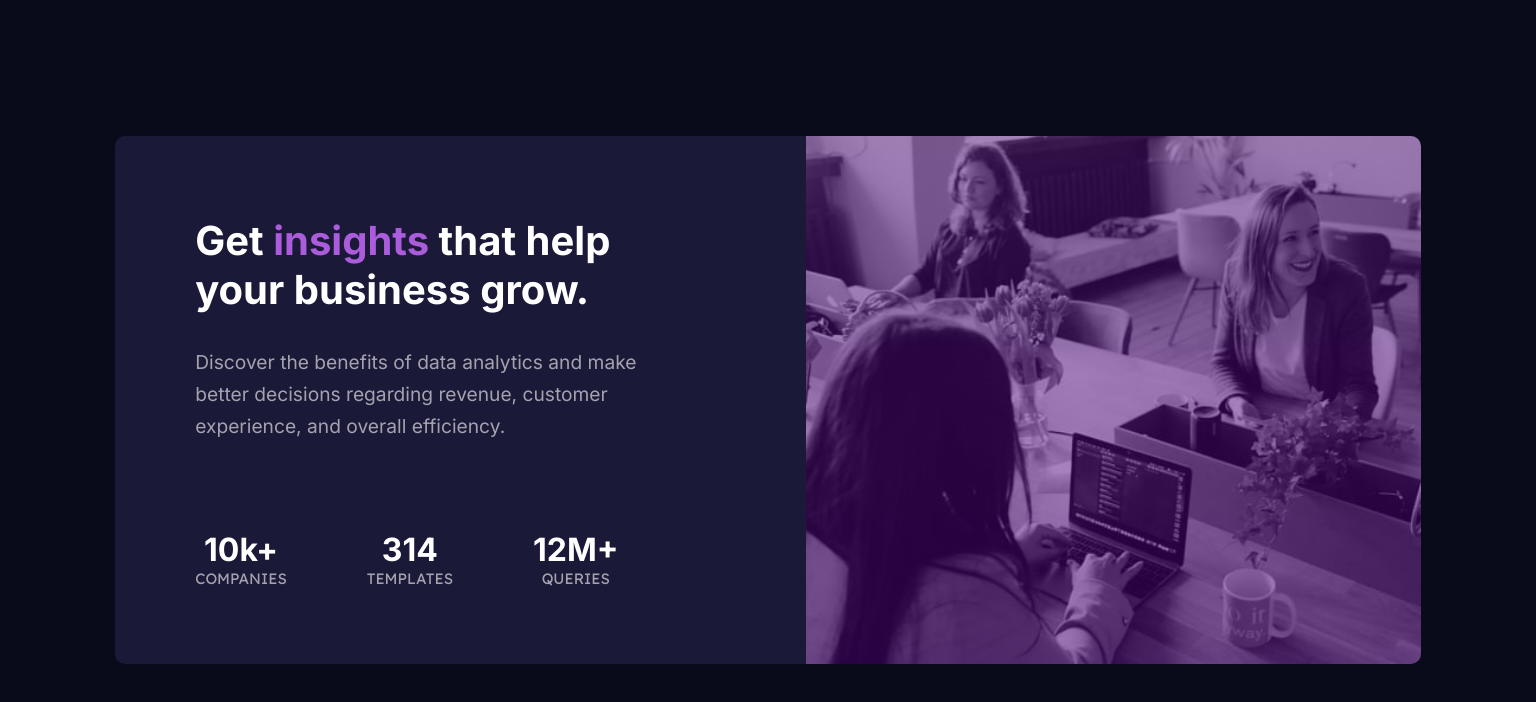
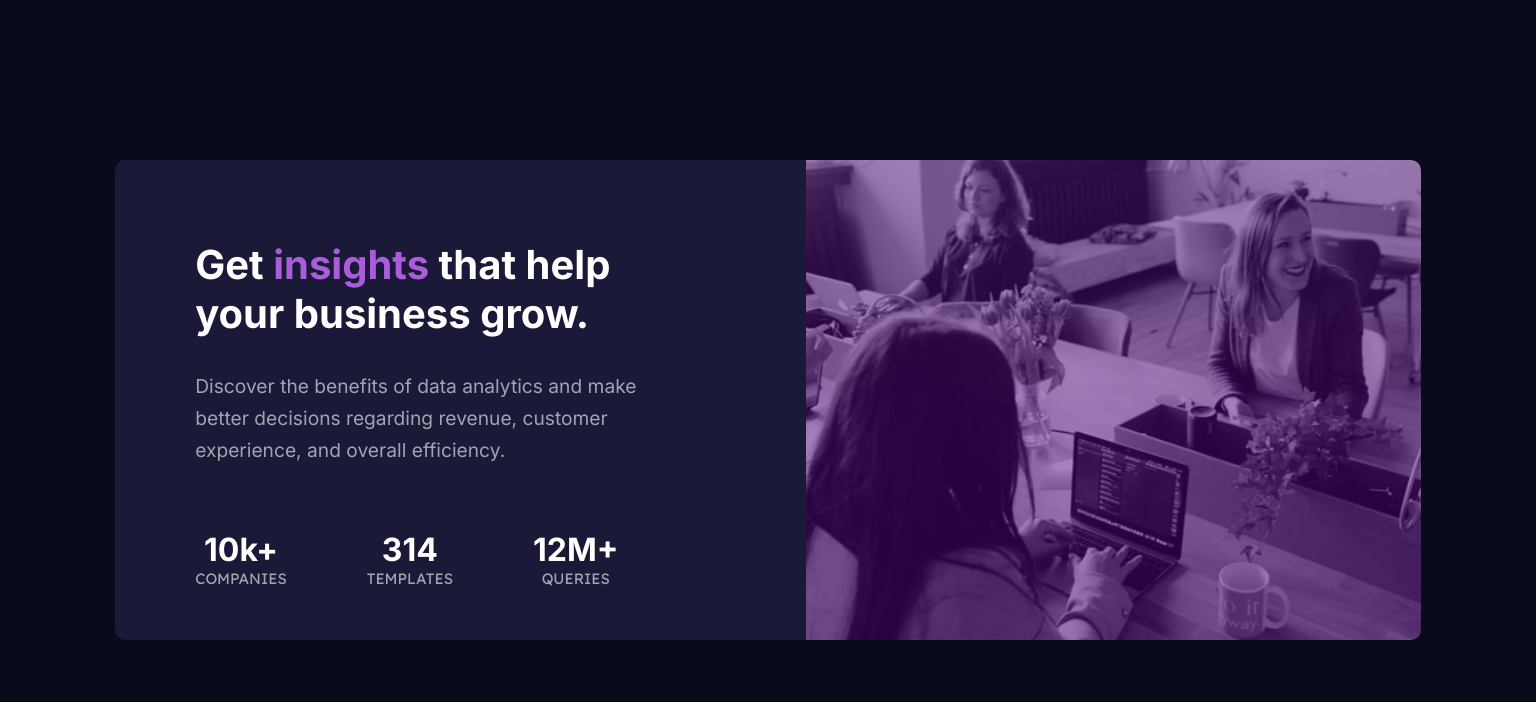
Before and after one commit to irf009/stats-preview-card, a plain HTML site: page index.html in a window 1536 px wide. Drawn offline with Linux system fonts and the light colour scheme.

Commit message:
Add files via upload

```diff
--- a/main.css
+++ b/main.css
@@ -107,7 +107,7 @@ section {
 @media screen and (min-width: 1300px) {
   .stats-preview-card-img {
     width: 40vw;
-    height: 33rem;
+    height: 30rem;
     object-fit: contain;
     background: linear-gradient(
         hsla(276, 89%, 24%, 0.5),
@@ -132,7 +132,7 @@ section {
   }
   .stats-preview-card-text {
     width: 45vw;
-    height: 33rem;
+    height: 30rem;
     margin: 0;
     text-align: start;
     padding: 5rem;
@@ -153,6 +153,6 @@ section {
   }
   .stats {
     justify-content: flex-start;
-    margin-top: 2.5rem;
+    margin-top: 1rem;
   }
 }
```
